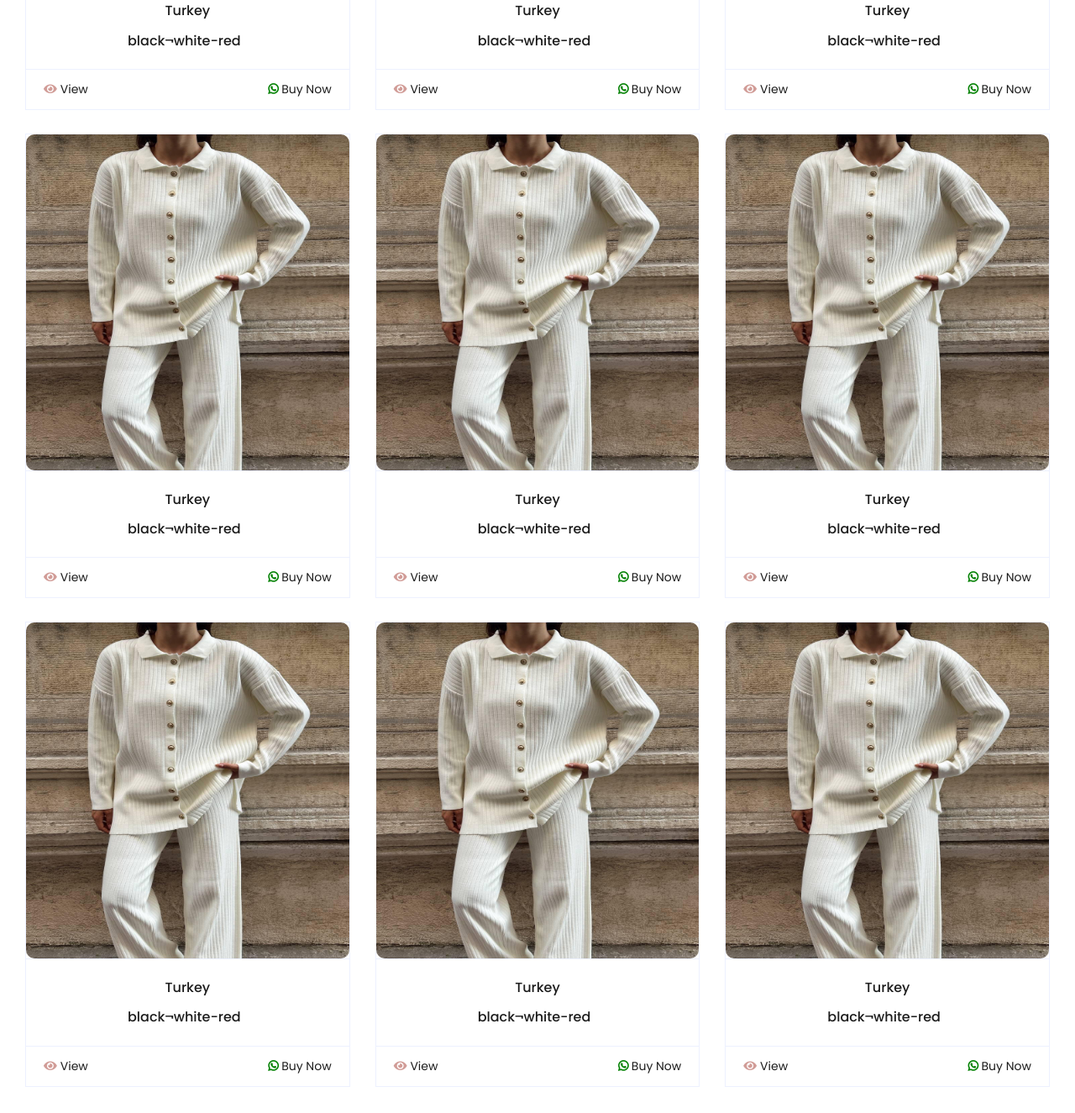
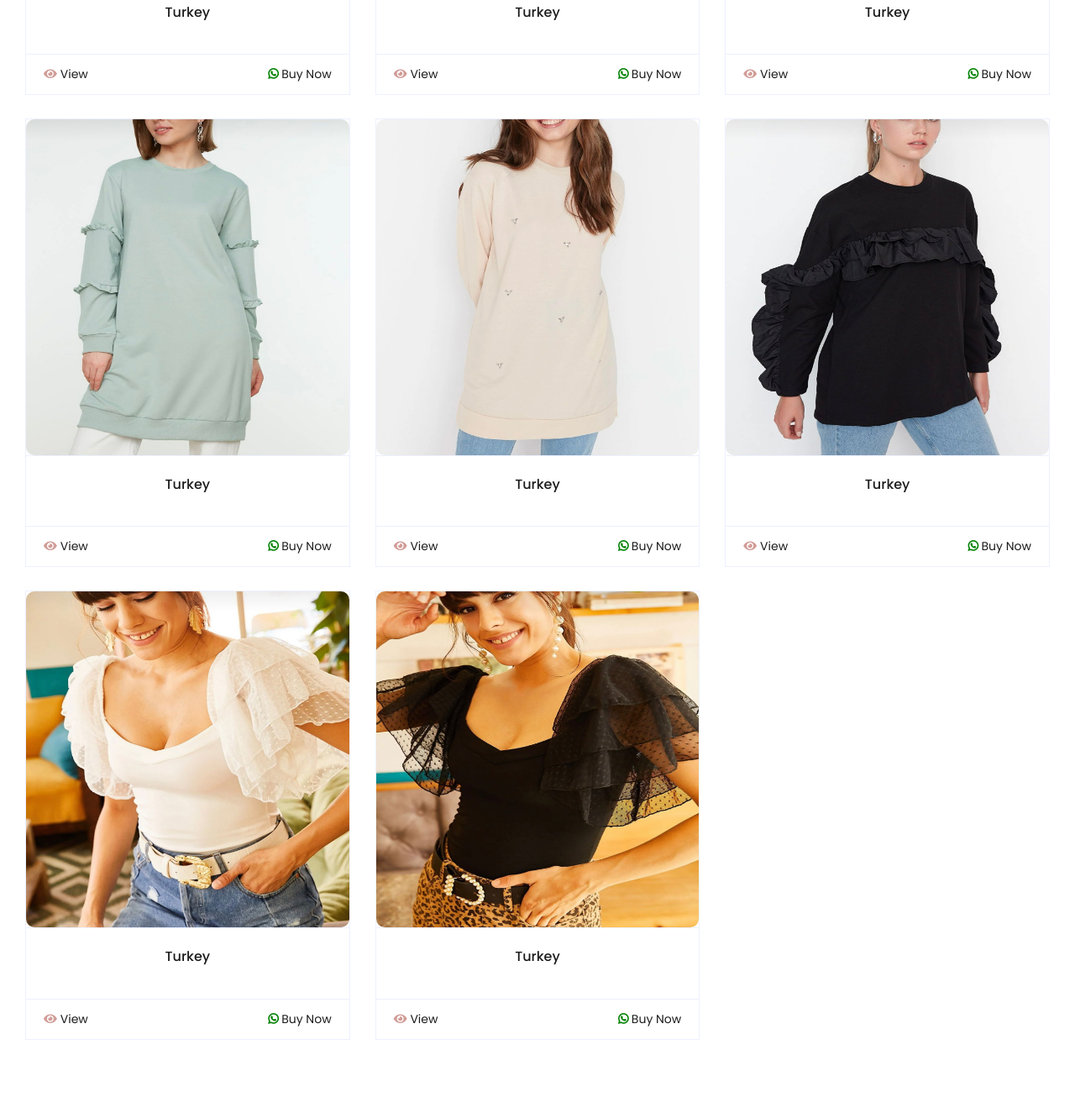
Before and after one commit to noussclothing/noussclothing, a plain HTML site: page shirts.html in a window 1280 px wide. Shown: the part 1022-2347 px from the top of the page at 84% size. Drawn offline with nearby package versions, Linux system fonts and the light colour scheme.

Commit message:
Update shirts.html

```diff
--- a/shirts.html
+++ b/shirts.html
@@ -3,7 +3,7 @@
 
 <head>
 <meta charset="utf-8">
-<title>NoussClothing Hoodies</title>
+<title>NoussClothing-Shirts</title>
 <meta content="width=device-width, initial-scale=1.0" name="viewport">
 <meta content="Free HTML Templates" name="keywords">
 <meta content="Free HTML Templates" name="description">
@@ -14,8 +14,6 @@
 <!-- Google Web Fonts -->
 <link rel="preconnect" href="https://fonts.gstatic.com">
 <link href="https://fonts.googleapis.com/css2?family=Poppins:wght@100;200;300;400;500;600;700;800;900&display=swap" rel="stylesheet">
-
-
 
 <!-- Font Awesome -->
 <link href="https://cdnjs.cloudflare.com/ajax/libs/font-awesome/5.10.0/css/all.min.css" rel="stylesheet">
@@ -42,6 +40,8 @@
 </div>
 <div class="col-lg-6 text-center text-lg-right">
 <div class="d-inline-flex align-items-center">
+
+
 <a class="text-dark px-2" href="https://www.tiktok.com/@nousfashion1?_t=8sXqUL5HDwW&_r=1">
 <svg xmlns="http://www.w3.org/2000/svg" width="16" height="16" fill="currentColor" class="bi bi-tiktok" viewBox="0 0 16 16">
   <path d="M9 0h1.98c.144.715.54 1.617 1.235 2.512C12.895 3.389 13.797 4 15 4v2c-1.753 0-3.07-.814-4-1.829V11a5 5 0 1 1-5-5v2a3 3 0 1 0 3 3z"/>
@@ -56,6 +56,7 @@
 <i class="fab fa-whatsapp"></i>
 </a>
 
+
 </div>
 </div>
 </div>
@@ -65,12 +66,28 @@
 <h2 class="m-0 display-5 font-weight-semi-bold"><span class="text-primary font-weight-bold border px-3 mr-1">NoussClothing</span></h2>
 </a>
 </div>
-<div class="col-lg-6 col-6 text-left">
+<div class="col-lg-8 col-12 text-left">
+
+
+<div class="nav-item dropdown">
+<a href="#" class="nav-link" data-toggle="dropdown">Categories &nbsp;<i class="fa fa-angle-down float-right mt-1"></i></a>
+<div class="dropdown-menu position-absolute bg-secondary border-0 rounded-0 w-100 m-0">
+<a href="sets.html" class="nav-item nav-link">Sets</a>
+<a href="sweaters.html" class="nav-item nav-link">Sweaters</a>
+<a href="hoodies.html" class="nav-item nav-link">Hoodies</a>
+<a href="dresses.html" class="nav-item nav-link">Dresses</a>
+<a href="shirts.html" class="nav-item nav-link">Shirts</a>
+<a href="jumpsuits.html" class="nav-item nav-link">Jumpsuits</a>
+<a href="denim.html" class="nav-item nav-link">Denim</a>
+</div>
+</div>
+
 
 </div>
-
+<div id="results"></div>
 </div>
 </div>
+
 <!-- Topbar End -->
 
 
@@ -140,7 +157,7 @@ class="fab fa-whatsapp"> Chat With Us</i></a>
 </h1>
 
 <div class="d-inline-flex">
-<p class="m-0"><a href="">Home</a></p>
+<p class="m-0"><a href="index.html">Home</a></p>
 <p class="m-0 px-2">-</p>
 <p class="m-0">Shop</p>
 </div>
@@ -170,18 +187,18 @@ class="fab fa-whatsapp"> Chat With Us</i></a>
 <div class="col-lg-4 col-md-6 col-sm-12 pb-1">
 <div class="card product-item border-0 mb-4">
 <div class="card-header product-img position-relative overflow-hidden bg-transparent border p-0">
-<img class="img-fluid w-100" src="img1/cat-1.jpeg" alt="" style="height:400px;
+<img class="img-fluid w-100" src="shirts-imgs/shirts1.jpeg" alt="" style="height:400px;
 border-radius:10px;">
 </div>
 <div class="card-body border-left border-right text-center p-0 pt-4 pb-3">
 <h6 class="text-truncate mb-3">Turkey</h6>
 <div class="d-flex justify-content-center">
-<h6>black¬white-red</h6><h6 class="text-muted ml-2"></h6>
+<h6></h6><h6 class="text-muted ml-2"></h6>
 </div>
 </div>
 <div class="card-footer d-flex justify-content-between bg-light border">
-<a href="img1/cat-1.jpeg" class="btn btn-sm text-dark p-0"><i class="fas fa-eye text-primary mr-1"></i>View</a>
-<a href="https://wa.me/+96181611083?text=img/product-1.jpg" class="btn btn-sm text-dark p-0"><i class="fab fa-whatsapp" style='color:green; font-weight:bold;'></i>
+<a href="shirts-imgs/shirts1.jpeg" class="btn btn-sm text-dark p-0"><i class="fas fa-eye text-primary mr-1"></i>View</a>
+<a href="https://wa.me/+96181611083?text=https://noussclothing.github.io/noussclothing/shirts-imgs/shirts1.jpeg Interseted !" class="btn btn-sm text-dark p-0"><i class="fab fa-whatsapp" style='color:green; font-weight:bold;'></i>
 Buy Now </a>
 </div>
 </div>
@@ -191,18 +208,121 @@ Buy Now </a>
 <div class="col-lg-4 col-md-6 col-sm-12 pb-1">
 <div class="card product-item border-0 mb-4">
 <div class="card-header product-img position-relative overflow-hidden bg-transparent border p-0">
-<img class="img-fluid w-100" src="img1/cat-1.jpeg" alt="" style="height:400px;
+<img class="img-fluid w-100" src="shirts-imgs/shirts2.jpeg" alt="" style="height:400px;
 border-radius:10px;">
 </div>
 <div class="card-body border-left border-right text-center p-0 pt-4 pb-3">
 <h6 class="text-truncate mb-3">Turkey</h6>
 <div class="d-flex justify-content-center">
-<h6>black¬white-red</h6><h6 class="text-muted ml-2"></h6>
+<h6></h6><h6 class="text-muted ml-2"></h6>
 </div>
 </div>
 <div class="card-footer d-flex justify-content-between bg-light border">
-<a href="img1/cat-1.jpeg" class="btn btn-sm text-dark p-0"><i class="fas fa-eye text-primary mr-1"></i>View</a>
-<a href="https://wa.me/+96181611083?text=img/product-1.jpg" class="btn btn-sm text-dark p-0"><i class="fab fa-whatsapp" style='color:green; font-weight:bold;'></i>
+<a href="shirts-imgs/shirts2.jpeg" class="btn btn-sm text-dark p-0"><i class="fas fa-eye text-primary mr-1"></i>View</a>
+<a href="https://wa.me/+96181611083?text=https://noussclothing.github.io/noussclothing/shirts-imgs/shirts2.jpeg Interseted !" class="btn btn-sm text-dark p-0"><i class="fab fa-whatsapp" style='color:green; font-weight:bold;'></i>
+Buy Now </a>
+</div>
+</div>
+</div>
+
+
+<div class="col-lg-4 col-md-6 col-sm-12 pb-1">
+<div class="card product-item border-0 mb-4">
+<div class="card-header product-img position-relative overflow-hidden bg-transparent border p-0">
+<img class="img-fluid w-100" src="shirts-imgs/shirts3.jpeg" alt="" style="height:400px;
+border-radius:10px;">
+</div>
+<div class="card-body border-left border-right text-center p-0 pt-4 pb-3">
+<h6 class="text-truncate mb-3">Turkey</h6>
+<div class="d-flex justify-content-center">
+<h6></h6><h6 class="text-muted ml-2"></h6>
+</div>
+</div>
+<div class="card-footer d-flex justify-content-between bg-light border">
+<a href="shirts-imgs/shirts3.jpeg" class="btn btn-sm text-dark p-0"><i class="fas fa-eye text-primary mr-1"></i>View</a>
+<a href="https://wa.me/+96181611083?text=https://noussclothing.github.io/noussclothing/shirts-imgs/shirts3.jpeg Interseted !" class="btn btn-sm text-dark p-0"><i class="fab fa-whatsapp" style='color:green; font-weight:bold;'></i>
+Buy Now </a>
+</div>
+</div>
+</div>
+
+<div class="col-lg-4 col-md-6 col-sm-12 pb-1">
+<div class="card product-item border-0 mb-4">
+<div class="card-header product-img position-relative overflow-hidden bg-transparent border p-0">
+<img class="img-fluid w-100" src="shirts-imgs/shirts4.jpeg" alt="" style="height:400px;
+border-radius:10px;">
+</div>
+<div class="card-body border-left border-right text-center p-0 pt-4 pb-3">
+<h6 class="text-truncate mb-3">Turkey</h6>
+<div class="d-flex justify-content-center">
+<h6></h6><h6 class="text-muted ml-2"></h6>
+</div>
+</div>
+<div class="card-footer d-flex justify-content-between bg-light border">
+<a href="shirts-imgs/shirts4.jpeg" class="btn btn-sm text-dark p-0"><i class="fas fa-eye text-primary mr-1"></i>View</a>
+<a href="https://wa.me/+96181611083?text=https://noussclothing.github.io/noussclothing/shirts-imgs/shirts4.jpeg Interseted !" class="btn btn-sm text-dark p-0"><i class="fab fa-whatsapp" style='color:green; font-weight:bold;'></i>
+Buy Now </a>
+</div>
+</div>
+</div>
+
+
+<div class="col-lg-4 col-md-6 col-sm-12 pb-1">
+<div class="card product-item border-0 mb-4">
+<div class="card-header product-img position-relative overflow-hidden bg-transparent border p-0">
+<img class="img-fluid w-100" src="shirts-imgs/shirts5.jpeg" alt="" style="height:400px;
+border-radius:10px;">
+</div>
+<div class="card-body border-left border-right text-center p-0 pt-4 pb-3">
+<h6 class="text-truncate mb-3">Turkey</h6>
+<div class="d-flex justify-content-center">
+<h6></h6><h6 class="text-muted ml-2"></h6>
+</div>
+</div>
+<div class="card-footer d-flex justify-content-between bg-light border">
+<a href="shirts-imgs/shirts5.jpeg" class="btn btn-sm text-dark p-0"><i class="fas fa-eye text-primary mr-1"></i>View</a>
+<a href="https://wa.me/+96181611083?text=https://noussclothing.github.io/noussclothing/shirts-imgs/shirts5.jpeg Interseted !" class="btn btn-sm text-dark p-0"><i class="fab fa-whatsapp" style='color:green; font-weight:bold;'></i>
+Buy Now </a>
+</div>
+</div>
+</div>
+
+<div class="col-lg-4 col-md-6 col-sm-12 pb-1">
+<div class="card product-item border-0 mb-4">
+<div class="card-header product-img position-relative overflow-hidden bg-transparent border p-0">
+<img class="img-fluid w-100" src="shirts-imgs/shirts6.jpeg" alt="" style="height:400px;
+border-radius:10px;">
+</div>
+<div class="card-body border-left border-right text-center p-0 pt-4 pb-3">
+<h6 class="text-truncate mb-3">Turkey</h6>
+<div class="d-flex justify-content-center">
+<h6></h6><h6 class="text-muted ml-2"></h6>
+</div>
+</div>
+<div class="card-footer d-flex justify-content-between bg-light border">
+<a href="shirts-imgs/shirts6.jpeg" class="btn btn-sm text-dark p-0"><i class="fas fa-eye text-primary mr-1"></i>View</a>
+<a href="https://wa.me/+96181611083?text=https://noussclothing.github.io/noussclothing/shirts-imgs/shirts6.jpeg Interseted !" class="btn btn-sm text-dark p-0"><i class="fab fa-whatsapp" style='color:green; font-weight:bold;'></i>
+Buy Now </a>
+</div>
+</div>
+</div>
+
+
+<div class="col-lg-4 col-md-6 col-sm-12 pb-1">
+<div class="card product-item border-0 mb-4">
+<div class="card-header product-img position-relative overflow-hidden bg-transparent border p-0">
+<img class="img-fluid w-100" src="shirts-imgs/shirts7.jpeg" alt="" style="height:400px;
+border-radius:10px;">
+</div>
+<div class="card-body border-left border-right text-center p-0 pt-4 pb-3">
+<h6 class="text-truncate mb-3">Turkey</h6>
+<div class="d-flex justify-content-center">
+<h6></h6><h6 class="text-muted ml-2"></h6>
+</div>
+</div>
+<div class="card-footer d-flex justify-content-between bg-light border">
+<a href="shirts-imgs/shirts7.jpeg" class="btn btn-sm text-dark p-0"><i class="fas fa-eye text-primary mr-1"></i>View</a>
+<a href="https://wa.me/+96181611083?text=https://noussclothing.github.io/noussclothing/shirts-imgs/shirts7.jpeg Interseted !" class="btn btn-sm text-dark p-0"><i class="fab fa-whatsapp" style='color:green; font-weight:bold;'></i>
 Buy Now </a>
 </div>
 </div>
@@ -213,152 +333,22 @@ Buy Now </a>
 <div class="col-lg-4 col-md-6 col-sm-12 pb-1">
 <div class="card product-item border-0 mb-4">
 <div class="card-header product-img position-relative overflow-hidden bg-transparent border p-0">
-<img class="img-fluid w-100" src="img1/cat-1.jpeg" alt="" style="height:400px;
+<img class="img-fluid w-100" src="shirts-imgs/shirts8.jpeg" alt="" style="height:400px;
 border-radius:10px;">
 </div>
 <div class="card-body border-left border-right text-center p-0 pt-4 pb-3">
 <h6 class="text-truncate mb-3">Turkey</h6>
 <div class="d-flex justify-content-center">
-<h6>black¬white-red</h6><h6 class="text-muted ml-2"></h6>
+<h6></h6><h6 class="text-muted ml-2"></h6>
 </div>
 </div>
 <div class="card-footer d-flex justify-content-between bg-light border">
-<a href="img1/cat-1.jpeg" class="btn btn-sm text-dark p-0"><i class="fas fa-eye text-primary mr-1"></i>View</a>
-<a href="https://wa.me/+96181611083?text=img/product-1.jpg" class="btn btn-sm text-dark p-0"><i class="fab fa-whatsapp" style='color:green; font-weight:bold;'></i>
+<a href="shirts-imgs/shirts8.jpeg" class="btn btn-sm text-dark p-0"><i class="fas fa-eye text-primary mr-1"></i>View</a>
+<a href="https://wa.me/+96181611083?text=https://noussclothing.github.io/noussclothing/shirts-imgs/shirts8.jpeg Interseted !" class="btn btn-sm text-dark p-0"><i class="fab fa-whatsapp" style='color:green; font-weight:bold;'></i>
 Buy Now </a>
 </div>
 </div>
 </div>
-
-
-
-<div class="col-lg-4 col-md-6 col-sm-12 pb-1">
-<div class="card product-item border-0 mb-4">
-<div class="card-header product-img position-relative overflow-hidden bg-transparent border p-0">
-<img class="img-fluid w-100" src="img1/cat-1.jpeg" alt="" style="height:400px;
-border-radius:10px;">
-</div>
-<div class="card-body border-left border-right text-center p-0 pt-4 pb-3">
-<h6 class="text-truncate mb-3">Turkey</h6>
-<div class="d-flex justify-content-center">
-<h6>black¬white-red</h6><h6 class="text-muted ml-2"></h6>
-</div>
-</div>
-<div class="card-footer d-flex justify-content-between bg-light border">
-<a href="img1/cat-1.jpeg" class="btn btn-sm text-dark p-0"><i class="fas fa-eye text-primary mr-1"></i>View</a>
-<a href="https://wa.me/+96181611083?text=img/product-1.jpg" class="btn btn-sm text-dark p-0"><i class="fab fa-whatsapp" style='color:green; font-weight:bold;'></i>
-Buy Now </a>
-</div>
-</div>
-</div>
-
-
-<div class="col-lg-4 col-md-6 col-sm-12 pb-1">
-<div class="card product-item border-0 mb-4">
-<div class="card-header product-img position-relative overflow-hidden bg-transparent border p-0">
-<img class="img-fluid w-100" src="img1/cat-1.jpeg" alt="" style="height:400px;
-border-radius:10px;">
-</div>
-<div class="card-body border-left border-right text-center p-0 pt-4 pb-3">
-<h6 class="text-truncate mb-3">Turkey</h6>
-<div class="d-flex justify-content-center">
-<h6>black¬white-red</h6><h6 class="text-muted ml-2"></h6>
-</div>
-</div>
-<div class="card-footer d-flex justify-content-between bg-light border">
-<a href="img1/cat-1.jpeg" class="btn btn-sm text-dark p-0"><i class="fas fa-eye text-primary mr-1"></i>View</a>
-<a href="https://wa.me/+96181611083?text=img/product-1.jpg" class="btn btn-sm text-dark p-0"><i class="fab fa-whatsapp" style='color:green; font-weight:bold;'></i>
-Buy Now </a>
-</div>
-</div>
-</div>
-
-
-
-<div class="col-lg-4 col-md-6 col-sm-12 pb-1">
-<div class="card product-item border-0 mb-4">
-<div class="card-header product-img position-relative overflow-hidden bg-transparent border p-0">
-<img class="img-fluid w-100" src="img1/cat-1.jpeg" alt="" style="height:400px;
-border-radius:10px;">
-</div>
-<div class="card-body border-left border-right text-center p-0 pt-4 pb-3">
-<h6 class="text-truncate mb-3">Turkey</h6>
-<div class="d-flex justify-content-center">
-<h6>black¬white-red</h6><h6 class="text-muted ml-2"></h6>
-</div>
-</div>
-<div class="card-footer d-flex justify-content-between bg-light border">
-<a href="img1/cat-1.jpeg" class="btn btn-sm text-dark p-0"><i class="fas fa-eye text-primary mr-1"></i>View</a>
-<a href="https://wa.me/+96181611083?text=img/product-1.jpg" class="btn btn-sm text-dark p-0"><i class="fab fa-whatsapp" style='color:green; font-weight:bold;'></i>
-Buy Now </a>
-</div>
-</div>
-</div>
-
-
-<div class="col-lg-4 col-md-6 col-sm-12 pb-1">
-<div class="card product-item border-0 mb-4">
-<div class="card-header product-img position-relative overflow-hidden bg-transparent border p-0">
-<img class="img-fluid w-100" src="img1/cat-1.jpeg" alt="" style="height:400px;
-border-radius:10px;">
-</div>
-<div class="card-body border-left border-right text-center p-0 pt-4 pb-3">
-<h6 class="text-truncate mb-3">Turkey</h6>
-<div class="d-flex justify-content-center">
-<h6>black¬white-red</h6><h6 class="text-muted ml-2"></h6>
-</div>
-</div>
-<div class="card-footer d-flex justify-content-between bg-light border">
-<a href="img1/cat-1.jpeg" class="btn btn-sm text-dark p-0"><i class="fas fa-eye text-primary mr-1"></i>View</a>
-<a href="https://wa.me/+96181611083?text=img/product-1.jpg" class="btn btn-sm text-dark p-0"><i class="fab fa-whatsapp" style='color:green; font-weight:bold;'></i>
-Buy Now </a>
-</div>
-</div>
-</div>
-
-
-<div class="col-lg-4 col-md-6 col-sm-12 pb-1">
-<div class="card product-item border-0 mb-4">
-<div class="card-header product-img position-relative overflow-hidden bg-transparent border p-0">
-<img class="img-fluid w-100" src="img1/cat-1.jpeg" alt="" style="height:400px;
-border-radius:10px;">
-</div>
-<div class="card-body border-left border-right text-center p-0 pt-4 pb-3">
-<h6 class="text-truncate mb-3">Turkey</h6>
-<div class="d-flex justify-content-center">
-<h6>black¬white-red</h6><h6 class="text-muted ml-2"></h6>
-</div>
-</div>
-<div class="card-footer d-flex justify-content-between bg-light border">
-<a href="img1/cat-1.jpeg" class="btn btn-sm text-dark p-0"><i class="fas fa-eye text-primary mr-1"></i>View</a>
-<a href="https://wa.me/+96181611083?text=img/product-1.jpg" class="btn btn-sm text-dark p-0"><i class="fab fa-whatsapp" style='color:green; font-weight:bold;'></i>
-Buy Now </a>
-</div>
-</div>
-</div>
-
-
-
-<div class="col-lg-4 col-md-6 col-sm-12 pb-1">
-<div class="card product-item border-0 mb-4">
-<div class="card-header product-img position-relative overflow-hidden bg-transparent border p-0">
-<img class="img-fluid w-100" src="img1/cat-1.jpeg" alt="" style="height:400px;
-border-radius:10px;">
-</div>
-<div class="card-body border-left border-right text-center p-0 pt-4 pb-3">
-<h6 class="text-truncate mb-3">Turkey</h6>
-<div class="d-flex justify-content-center">
-<h6>black¬white-red</h6><h6 class="text-muted ml-2"></h6>
-</div>
-</div>
-<div class="card-footer d-flex justify-content-between bg-light border">
-<a href="img1/cat-1.jpeg" class="btn btn-sm text-dark p-0"><i class="fas fa-eye text-primary mr-1"></i>View</a>
-<a href="https://wa.me/+96181611083?text=img/product-1.jpg" class="btn btn-sm text-dark p-0"><i class="fab fa-whatsapp" style='color:green; font-weight:bold;'></i>
-Buy Now </a>
-</div>
-</div>
-</div>
-
 
 <!-- End OF NEW COLLECTION PHOTOS ...   -->
 
```
